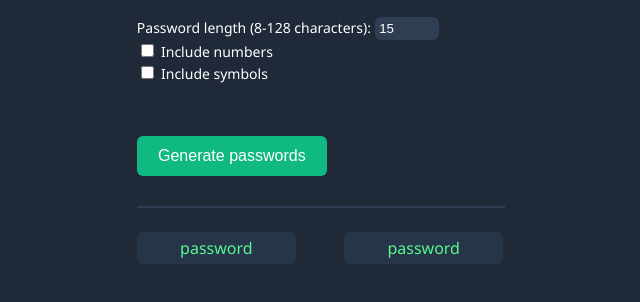
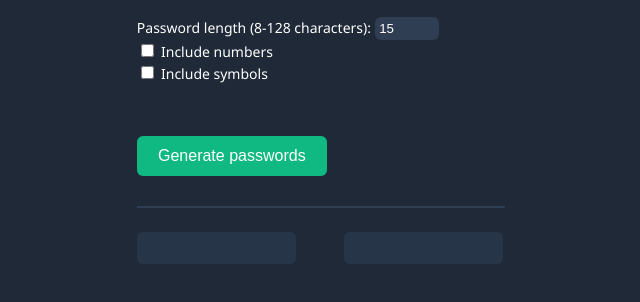
Before and after one commit to azalea-aztech/Password-generator, a website built with Vite: page index.html in a window 1280 px wide. Shown: the part 190-492 px from the top of the page, without its empty margins (320-960 px from the left). Built offline with nearby package versions, Linux system fonts and the light colour scheme.

Commit message:
remove password placeholders for a cleaner look

```diff
--- a/index.html
+++ b/index.html
@@ -26,8 +26,8 @@
         <button id="generateBtn" onclick="generatePasswords()">Generate passwords</button>
         <hr>
         <div id="passwords">
-            <p class="password" id="password1" onclick="copyToClipboard('password1')">password</p>
-            <p class="password" id="password2" onclick="copyToClipboard('password2')">password</p>
+            <p class="password" id="password1" onclick="copyToClipboard('password1')"></p>
+            <p class="password" id="password2" onclick="copyToClipboard('password2')"></p>
         </div>
         <p id="copyAlert"></p>
         <script src="index.js"></script>
```
